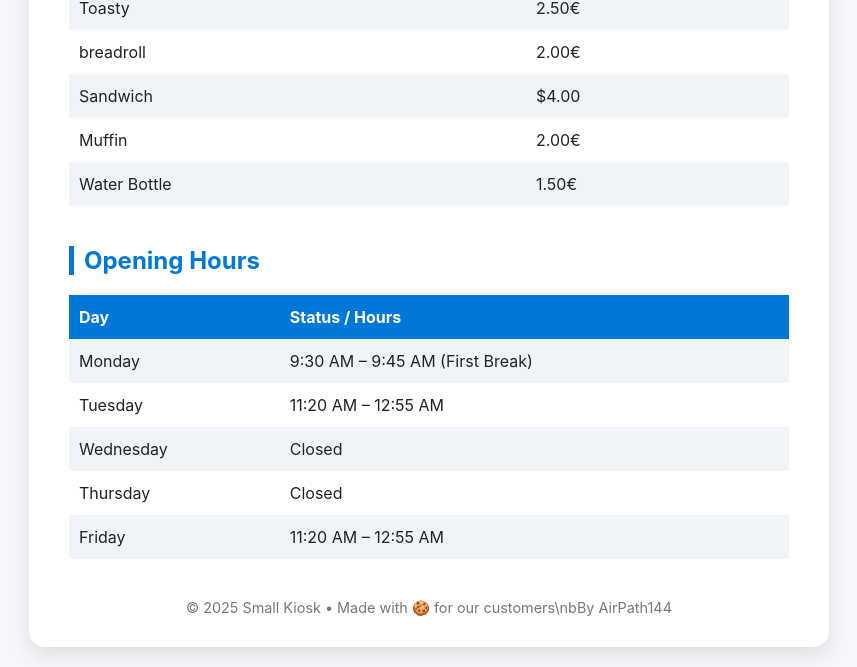
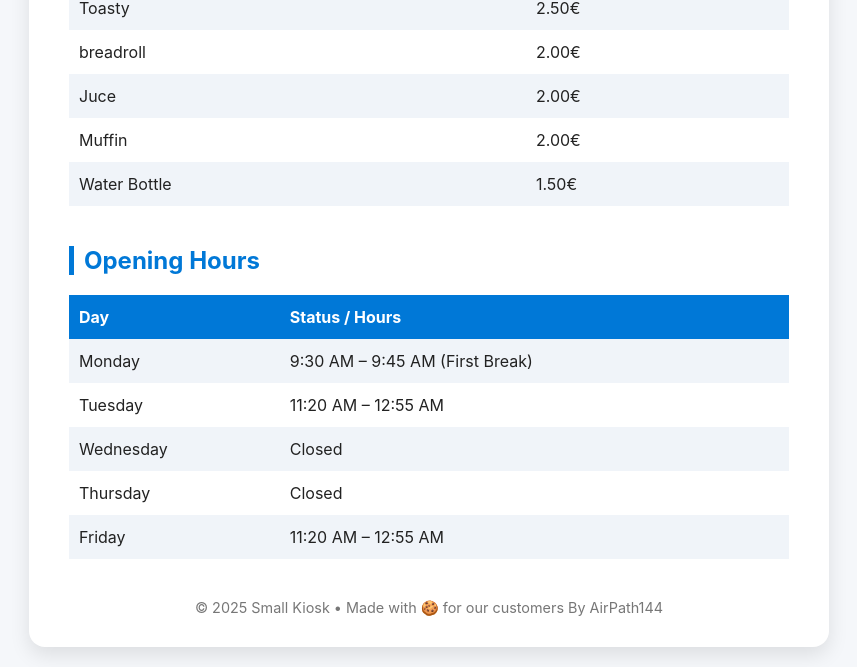
Before and after one commit to caro-kiosk/Caro-kiosk.github.io, a plain HTML site: page index.html in a window 1280 px wide. Shown: the part 246-913 px from the top of the page, without its empty margins (211-1068 px from the left). Drawn offline with Linux system fonts and the light colour scheme.

Commit message:
Update index.html

```diff
--- a/index.html
+++ b/index.html
@@ -119,8 +119,8 @@
           <td>2.00€</td>
         </tr>
         <tr>
-          <td>Sandwich</td>
-          <td>$4.00</td>
+          <td>Juce</td>
+          <td>2.00€</td>
         </tr>
         <tr>
           <td>Muffin</td>
@@ -164,7 +164,8 @@
     </section>
 
     <footer>
-      &copy; 2025 Small Kiosk • Made with 🍪 for our customers\nbBy AirPath144
+      &copy; 2025 Small Kiosk • Made with 🍪 for our customers
+      By AirPath144
     </footer>
   </div>
 </body>
```
